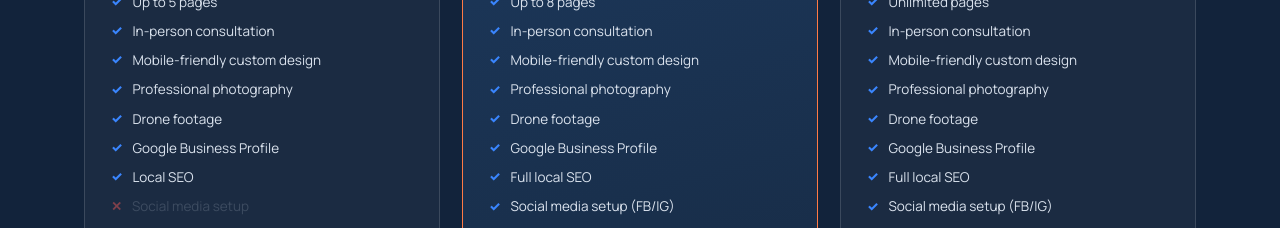
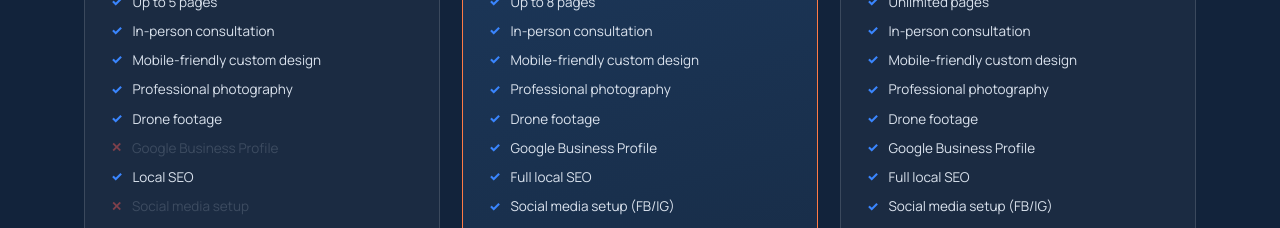
Before and after one commit to Simeon2509/denverwebcrew1, a Next.js app: page / in a window 1280 px wide. Shown: the part 5280-5508 px from the top of the page. Built offline with nearby package versions, Linux system fonts and the light colour scheme.

Commit message:
Make Google Business Profile an add-on for Starter plan

```diff
--- a/app/PackageBuilder.tsx
+++ b/app/PackageBuilder.tsx
@@ -36,7 +36,7 @@ const PACKAGES: Package[] = [
       { label: 'Mobile-friendly custom design',   yes: true  },
       { label: 'Professional photography',        yes: true  },
       { label: 'Drone footage',                   yes: true  },
-      { label: 'Google Business Profile',         yes: true  },
+      { label: 'Google Business Profile',         yes: false },
       { label: 'Local SEO',                       yes: true  },
       { label: 'Social media setup',              yes: false },
       { label: 'Review system setup',             yes: false },
@@ -52,10 +52,10 @@ const PACKAGES: Package[] = [
       'Mobile-friendly custom design',
       'Professional photography shoot',
       'Drone footage of your location',
-      'Google Business Profile setup',
       'Basic local SEO',
     ],
     addons: [
+      { id: 'gmb',      label: 'Google Business Profile',    desc: 'We claim, set up, and optimize your Google listing so customers can find you on Maps.', oneTime: 150, monthly: 0 },
       { id: 'social',   label: 'Social Media Setup (FB/IG)', desc: 'Profiles created and optimized with initial content.',           oneTime: 200, monthly: 0 },
       { id: 'tiktok',   label: 'TikTok Setup',             desc: 'Business profile with initial short-form video content.',          oneTime: 100, monthly: 0 },
       { id: 'branding', label: 'Logo & Branding Kit',      desc: 'Logo, color palette, and fonts as ready-to-use files.',           oneTime: 175, monthly: 0 },
```
